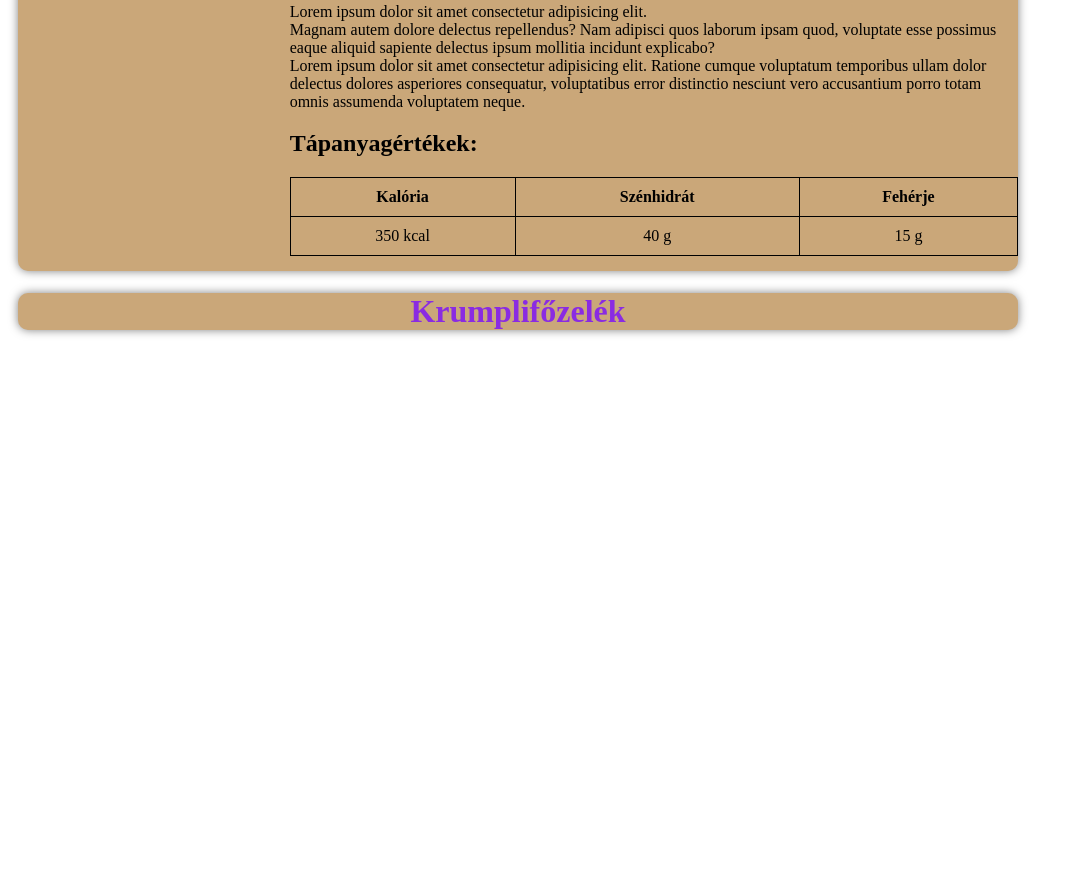
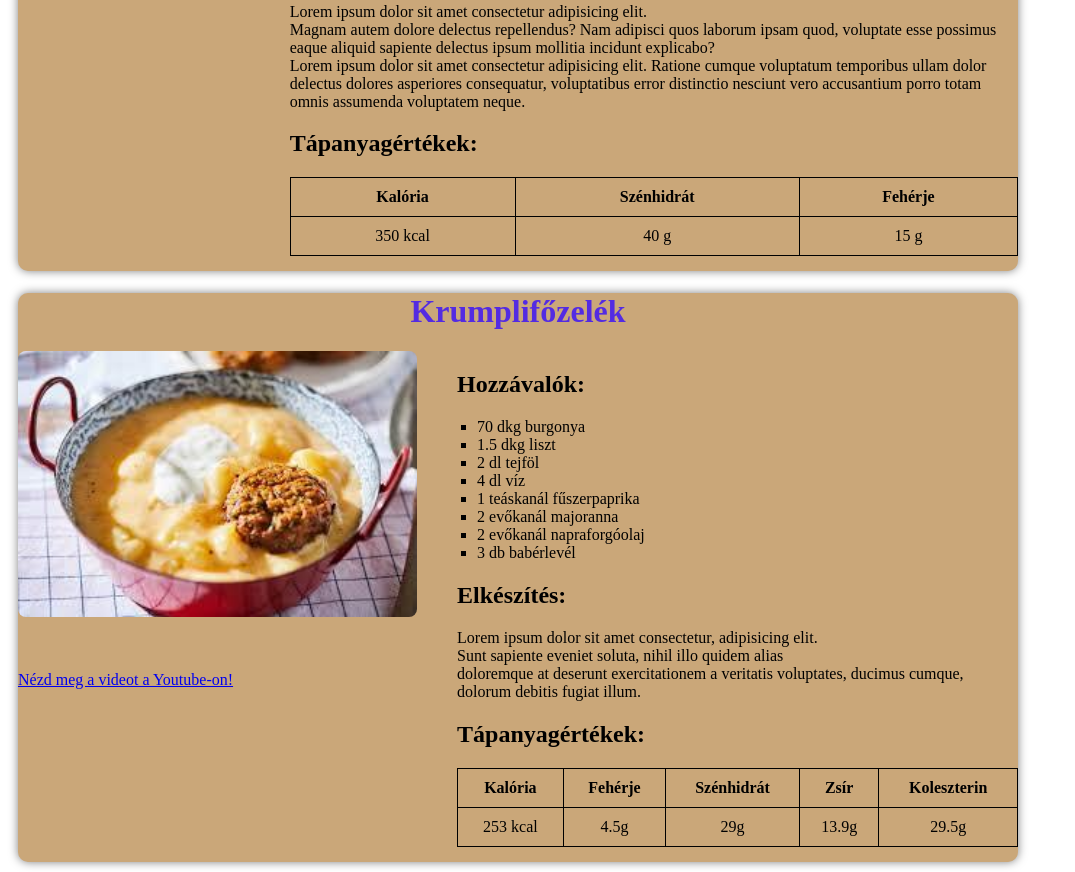
Before and after one commit to tothferenc1/ReceptAprilis, a plain HTML site: page index.html in a window 1280 px wide. Shown: the part 353-1225 px from the top of the page, without its empty margins (0-1075 px from the left). Before the commit the page ends 800 px from the top, so only its background shows below. Drawn offline with Linux system fonts and the light colour scheme.

Commit message:
added a desciption for 'krumplifozelek'

```diff
--- a/index.html
+++ b/index.html
@@ -46,18 +46,52 @@
                 <td>15 g</td>
             </tr>
         </table>
-        </div>
+    </div>
     </div>
     </div>
 
     <div class="container">
-        <header>
-            <h1 id="krumplifozelek">Krumplifőzelék</h1>
-        </header>
+    <header>
+        <h1 id="krumplifozelek">Krumplifőzelék</h1>
+    </header>
+    <div class="content">
+    <div class="media">
+        <img src="krumplifozelek.jpg" alt="krumplifozelek">
+        <a href="https://youtu.be/fKn80qVdOuE?si=Xb7CUoifrbxZlge4" target="_blank">Nézd meg a videot a Youtube-on!</a>
     </div>
-
-    <div class="content">
-
+    <div class="detail">
+        <h2>Hozzávalók:</h2>
+        <ul>
+            <li>70 dkg burgonya</li>
+            <li>1.5 dkg liszt</li>
+            <li>2 dl tejföl</li>
+            <li>4 dl víz</li>
+            <li>1 teáskanál fűszerpaprika</li>
+            <li>2 evőkanál majoranna</li>
+            <li>2 evőkanál napraforgóolaj</li>
+            <li>3 db babérlevél</li>
+        </ul>
+        <h2>Elkészítés:</h2>
+        <p>Lorem ipsum dolor sit amet consectetur, adipisicing elit. <br>Sunt sapiente eveniet soluta, nihil illo quidem alias <br>doloremque at deserunt exercitationem a veritatis voluptates, ducimus cumque, dolorum debitis fugiat illum.</p>
+        <h2>Tápanyagértékek:</h2>
+        <table>
+            <tr>
+                <th>Kalória</th>
+                <th>Fehérje</th>
+                <th>Szénhidrát</th>
+                <th>Zsír</th>
+                <th>Koleszterin</th>
+            </tr>
+            <tr>
+                <td>253 kcal</td>
+                <td>4.5g</td>
+                <td>29g</td>
+                <td>13.9g</td>
+                <td>29.5g</td>
+            </tr>
+        </table>
+    </div>
+    </div>
     </div>
 
 </body>
--- a/style.css
+++ b/style.css
@@ -13,7 +13,7 @@ header {
 }
 
 h1 {
-    color: blueviolet;
+    color: rgb(83, 43, 226);
 }
 
 .content {
```
Also changed, not shown: krumplifozelek.jpg (added).
